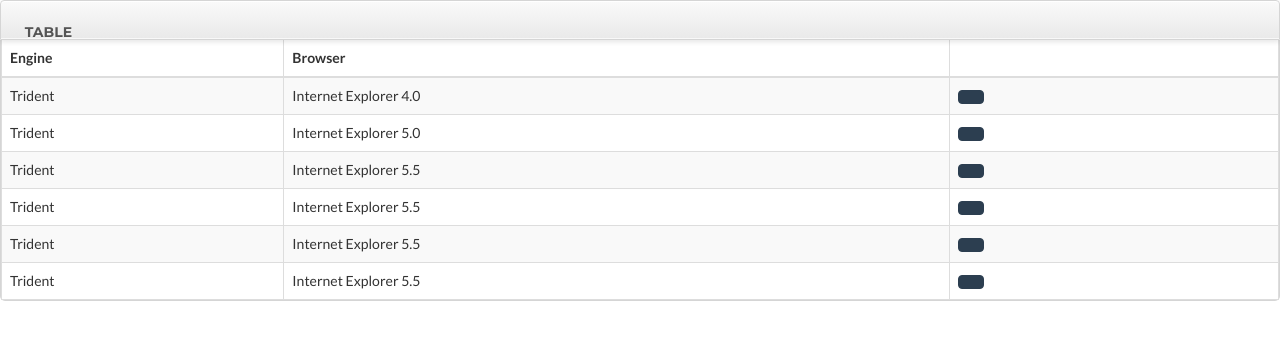
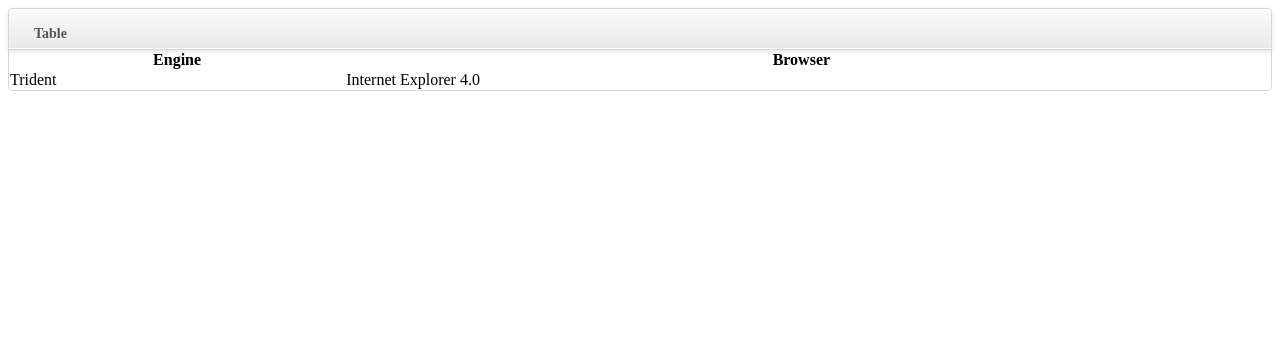
Before and after one commit to DavidSamerson/PHP-Treinamento, a PHP site: page /pagina/tabela.php in a window 1280 px wide. Shown: the top 340 px of the page. Run offline with PHP 8.4, Linux system fonts and the light colour scheme; some libraries are stand-ins or nearby versions.

Commit message:
Modificações

```diff
--- a/Sistema Tabelas e LOGIN/cabecalho.php
+++ /dev/null
@@ -1,35 +0,0 @@
-<!DOCTYPE html>
-<html lang="pt-br">
-
-<head>
-
-    <meta charset="utf-8">
-    <meta http-equiv="X-UA-Compatible" content="IE=edge">
-    <meta name="viewport" content="width=device-width, initial-scale=1">
-    <meta name="description" content="">
-    <meta name="author" content="">
-
-    <title>Minha Agenda</title>
-
-    <!-- Bootstrap Core CSS -->
-    <link href="vendor/bootstrap/css/bootstrap.min.css" rel="stylesheet">
-    <link href="vendor/font-awesome/css/font-awesome.css" rel="stylesheet">
-
-    <!-- Theme CSS -->
-    <link href="css/freelancer.min.css" rel="stylesheet">
-
-    <!-- Custom Fonts -->
-    <link href="vendor/font-awesome/css/font-awesome.min.css" rel="stylesheet" type="text/css">
-    <link href="https://fonts.googleapis.com/css?family=Montserrat:400,700" rel="stylesheet" type="text/css">
-    <link href="https://fonts.googleapis.com/css?family=Lato:400,700,400italic,700italic" rel="stylesheet" type="text/css">
-
-    <!-- HTML5 Shim and Respond.js IE8 support of HTML5 elements and media queries -->
-    <!-- WARNING: Respond.js doesn't work if you view the page via file:// -->
-    <!--[if lt IE 9]>
-        <script src="https://oss.maxcdn.com/libs/html5shiv/3.7.0/html5shiv.js"></script>
-        <script src="https://oss.maxcdn.com/libs/respond.js/1.4.2/respond.min.js"></script>
-    <![endif]-->
-
-</head>
-
-<body>
--- a/Sistema Tabelas e LOGIN/pagina/tabela.php
+++ b/Sistema Tabelas e LOGIN/pagina/tabela.php
@@ -1,7 +1,6 @@
 
-<?php include ("../cabecalho.php"); ?>
 
-<link rel="stylesheet" type="text/css" href="../css/tabela.css">
+<link rel="stylesheet" type="text/css" href="css/tabela.css">
 
 <div class="span7">
 <div class="widget stacked widget-table action-table">
@@ -9,6 +8,7 @@
         <div class="widget-header">
           <i class="icon-th-list"></i>
           <h3>Table</h3>
+          <br>
         </div> <!-- /widget-header -->
 
         <div class="widget-content">
@@ -36,76 +36,7 @@
                   </a>
                 </td>
               </tr>
-              <tr>
-                <td>Trident</td>
-                <td>Internet
-                   Explorer 5.0</td>
-                <td class="td-actions">
-                  <a href="javascript:;" class="btn btn-small btn-primary">
-                    <i class="btn-icon-only icon-ok"></i>
-                  </a>
 
-                  <a href="javascript:;" class="btn btn-small">
-                    <i class="btn-icon-only icon-remove"></i>
-                  </a>
-                </td>
-              </tr>
-              <tr>
-                <td>Trident</td>
-                <td>Internet
-                   Explorer 5.5</td>
-                <td class="td-actions">
-                  <a href="javascript:;" class="btn btn-small btn-primary">
-                    <i class="btn-icon-only icon-ok"></i>
-                  </a>
-
-                  <a href="javascript:;" class="btn btn-small">
-                    <i class="btn-icon-only icon-remove"></i>
-                  </a>
-                </td>
-              </tr>
-              <tr>
-                <td>Trident</td>
-                <td>Internet
-                   Explorer 5.5</td>
-                <td class="td-actions">
-                  <a href="javascript:;" class="btn btn-small btn-primary">
-                    <i class="btn-icon-only icon-ok"></i>
-                  </a>
-
-                  <a href="javascript:;" class="btn btn-small">
-                    <i class="btn-icon-only icon-remove"></i>
-                  </a>
-                </td>
-              </tr>
-              <tr>
-                <td>Trident</td>
-                <td>Internet
-                   Explorer 5.5</td>
-                <td class="td-actions">
-                  <a href="javascript:;" class="btn btn-small btn-primary">
-                    <i class="btn-icon-only icon-ok"></i>
-                  </a>
-
-                  <a href="javascript:;" class="btn btn-small">
-                    <i class="btn-icon-only icon-remove"></i>
-                  </a>
-                </td>
-              </tr>
-              <tr>
-                <td>Trident</td>
-                <td>Internet
-                   Explorer 5.5</td>
-                <td class="td-actions">
-                  <a href="javascript:;" class="btn btn-small btn-primary">
-                    <i class="btn-icon-only icon-ok"></i>
-                  </a>
-
-                  <a href="javascript:;" class="btn btn-small">
-                    <i class="btn-icon-only icon-remove"></i>
-                  </a>
-                </td>
-              </tr>
               </tbody>
             </table>
 
@@ -113,6 +44,3 @@
 
       </div> <!-- /widget -->
             </div>
-
-
-<?php include ("../rodape.php"); ?>
--- a/Sistema Tabelas e LOGIN/rodape.php
+++ /dev/null
@@ -1,20 +0,0 @@
-    <!-- jQuery -->
-    <script src="vendor/jquery/jquery.min.js"></script>
-
-    <!-- Bootstrap Core JavaScript -->
-    <script src="vendor/bootstrap/js/bootstrap.min.js"></script>
-
-    <!-- Plugin JavaScript -->
-    <script src="https://cdnjs.cloudflare.com/ajax/libs/jquery-easing/1.3/jquery.easing.min.js"></script>
-
-    <!-- Contact Form JavaScript -->
-    <script src="js/jqBootstrapValidation.js"></script>
-    <script src="js/contact_me.js"></script>
-
-    <!-- Theme JavaScript -->
-    <script src="js/freelancer.min.js"></script>
-
-
-</body>
-
-</html>
```
Also changed, not shown: Sistema Tabelas e LOGIN/acesso.php (added, +21 -0 lines), Sistema Tabelas e LOGIN/conexao.php (added, +20 -0 lines), Sistema Tabelas e LOGIN/index.php (+68 -79 lines), Sistema Tabelas e LOGIN/login.php (added, +148 -0 lines), Sistema Tabelas e LOGIN/sair.php (added, +10 -0 lines), Sistema Tabelas e LOGIN/validarLogin.php (added, +23 -0 lines).
